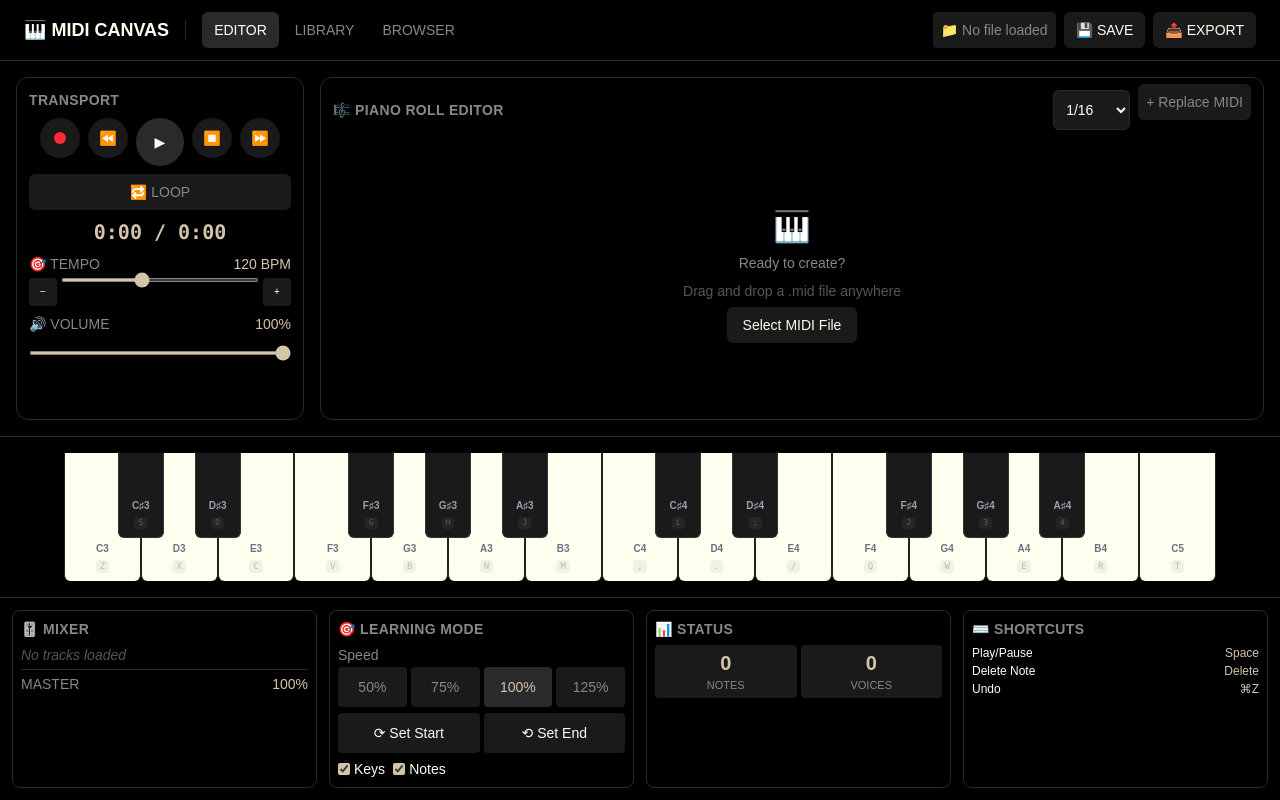
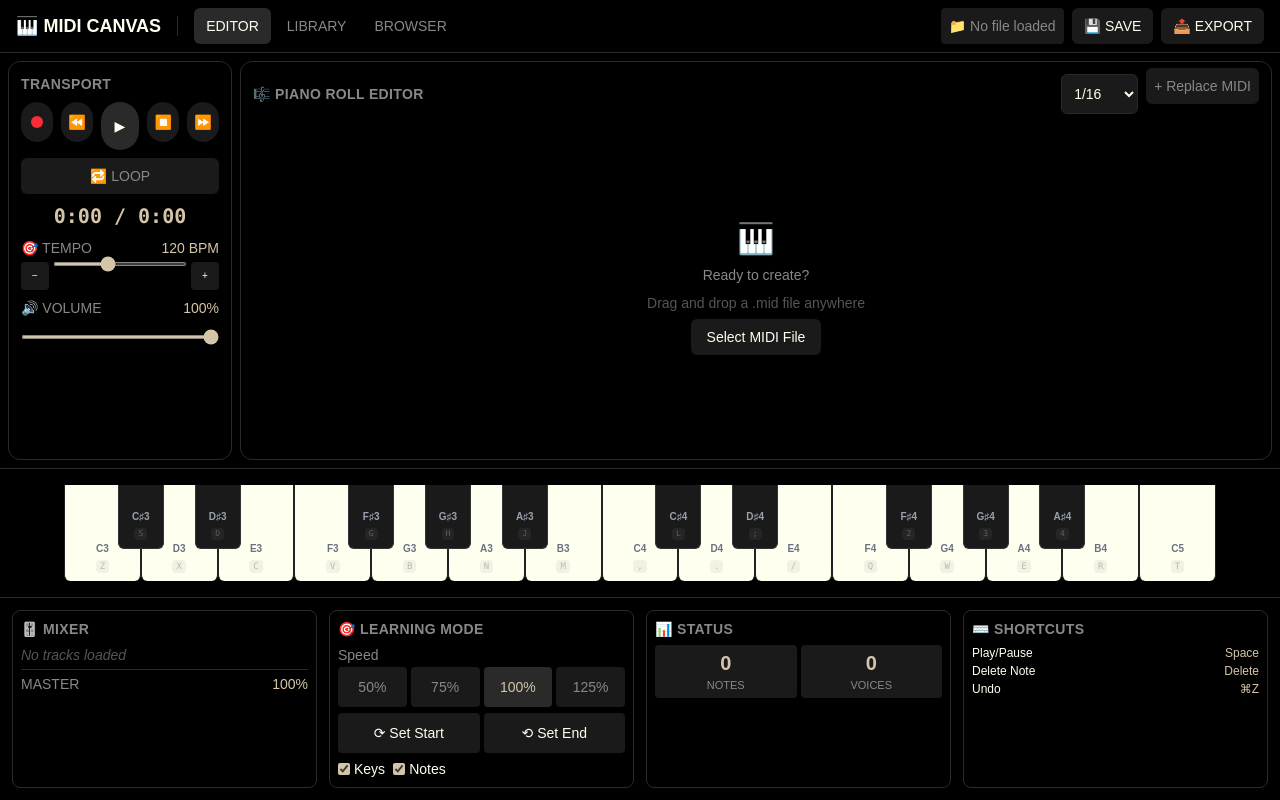
Before and after one commit to nishhhi11/MidiCanvas, a React (Vite) app: page /studio in a window 1280 px wide. Built offline with nearby package versions, Linux system fonts and the light colour scheme.

Commit message:
Shrink UI elements to give piano roll more space

```diff
--- a/src/pages/EditorPage.jsx
+++ b/src/pages/EditorPage.jsx
@@ -244,7 +244,7 @@ export default function EditorPage() {
       onDrop={handleDrop}
     >
 
-      <header className="flex-shrink-0 border-b border-[#2a2a2a] bg-black/90 backdrop-blur-sm px-6 py-3">
+      <header className="flex-shrink-0 border-b border-[#2a2a2a] bg-black/90 backdrop-blur-sm px-4 py-2">
         <div className="flex items-center justify-between">
           <div className="flex items-center gap-4">
             <h1 className="text-lg font-bold text-[#FFFFF0]">
@@ -303,9 +303,9 @@ export default function EditorPage() {
         </div>
       </header>
 
-      <div className="flex-1 flex min-h-0 p-4 gap-4">
+      <div className="flex-1 flex min-h-0 p-2 gap-2">
 
-        <div className="w-72 flex-shrink-0 bg-black rounded-xl border border-[#2a2a2a] p-3 flex flex-col">
+        <div className="w-56 flex-shrink-0 bg-black rounded-xl border border-[#2a2a2a] p-3 flex flex-col">
           <div className="text-sm font-semibold text-[#888888] mb-2 uppercase tracking-wide">Transport</div>
 
           <div className="flex justify-center gap-2 mb-2">
@@ -480,7 +480,7 @@ export default function EditorPage() {
       </div>
 
       <div className="flex-shrink-0 border-t border-[#2a2a2a] bg-black p-4 w-full flex justify-center">
-        <div className="w-full max-w-6xl relative h-32 select-none">
+        <div className="w-full max-w-6xl relative h-24 select-none">
 
           <div className="flex w-full h-full">
             {virtualPianoKeys.filter(k => ![1, 3, 6, 8, 10].includes(virtualPianoKeys.indexOf(k) % 12)).map((note, idx) => {
```
